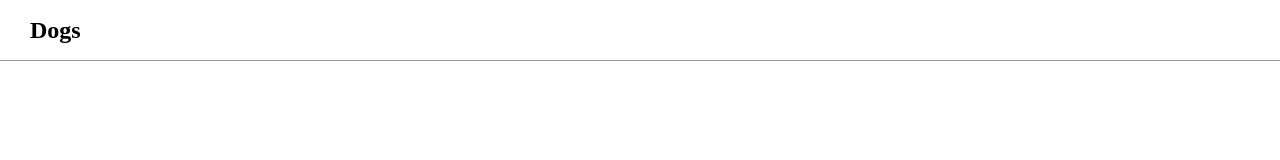
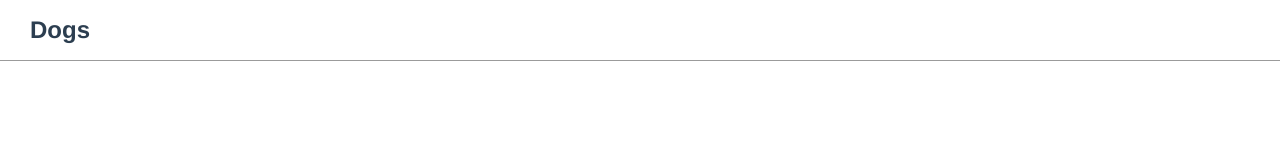
Before and after one commit to dongqui/vue-dogs, a Vue app: page / in a window 1280 px wide. Shown: the top 160 px of the page. Built offline with nearby package versions, Linux system fonts and the light colour scheme.

Commit message:
change component name

```diff
--- a/src/App.vue
+++ b/src/App.vue
@@ -1,15 +1,16 @@
 <template>
-  <Nav />
-
+  <div id="app">
+    <Header />
+  </div>
 </template>
 
 <script>
-import Nav from './components/Nav.vue'
+import Header from './components/Header.vue'
 
 export default {
   name: 'App',
   components: {
-    Nav
+    Header
   }
 }
 </script>
```
Also changed, not shown: src/components/Header.vue (renamed from src/components/Nav.vue).
